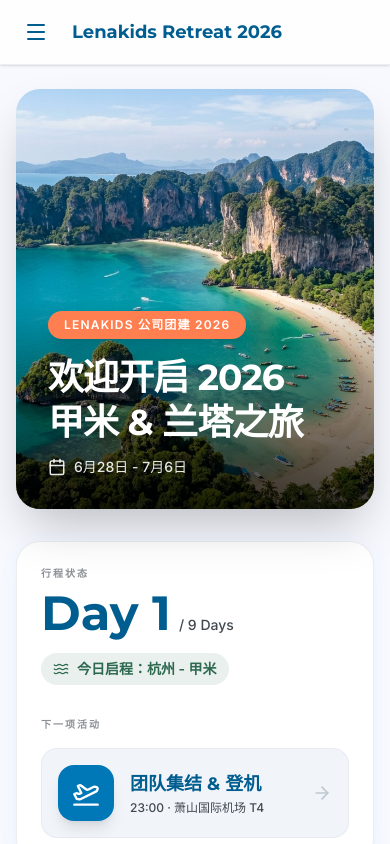
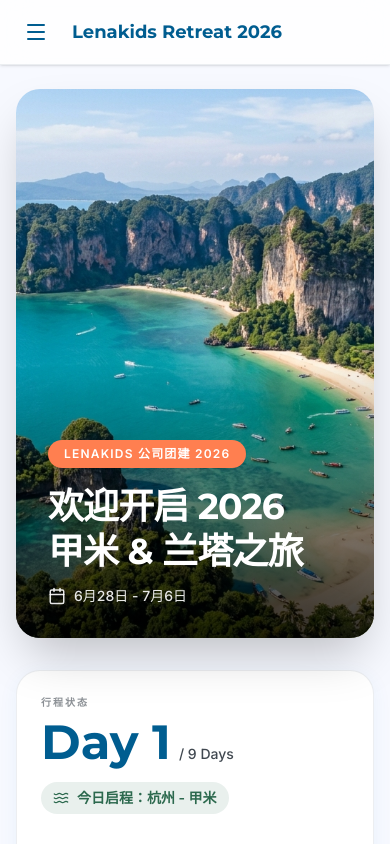
Before and after one commit to lenakids1603/2026krabi, a React (Vite) app: page / in a window 390 px wide. Shown: the top 844 px of the page. Built offline with nearby package versions, Linux system fonts and the light colour scheme.

Commit message:
feat: Add Changi Waterfall image and update home hero height
Introduces a new image asset for Changi Waterfall and uses it as the background for Day 1 of the itinerary. Also adjusts the home page hero section's height for better responsiveness.

```diff
--- a/src/constants.ts
+++ b/src/constants.ts
@@ -11,6 +11,7 @@ import krabiIslands from '@/src/assets/images/krabi_island_tour_1779244669020.pn
 import krabiResort from '@/src/assets/images/krabi_luxury_resort_1779244650872.png';
 import beachDinner from '@/src/assets/images/thai_beach_dinner_1779244685299.png';
 import krabiSunsetDinner from '@/src/assets/images/krabi_sunset_dinner_1779252115396.png';
+import changiWaterfall from '@/src/assets/images/changi_waterfall_one_1779244607786.png';
 
 export const NAV_ITEMS: NavItem[] = [
   { id: 'home', label: '首页', path: '/', icon: 'home' },
@@ -82,7 +83,7 @@ export const ITINERARY: DayItinerary[] = [
       }
     ],
     tags: ['机场集结', '红眼航班'],
-    image: ITINERARY_DAY1_BG
+    image: changiWaterfall
   },
   {
     day: 2,
--- a/src/screens/Home.tsx
+++ b/src/screens/Home.tsx
@@ -11,8 +11,7 @@ export default function Home() {
       <motion.section
         initial={{ opacity: 0, y: 20 }}
         animate={{ opacity: 1, y: 0 }}
-        className="relative h-[420px] rounded-3xl overflow-hidden shadow-2xl"
-        style={{ height: '420px' }}
+        className="relative w-full h-[65vh] min-h-[500px] rounded-3xl overflow-hidden shadow-2xl"
       >
         <img
           src={heroImg}
```
